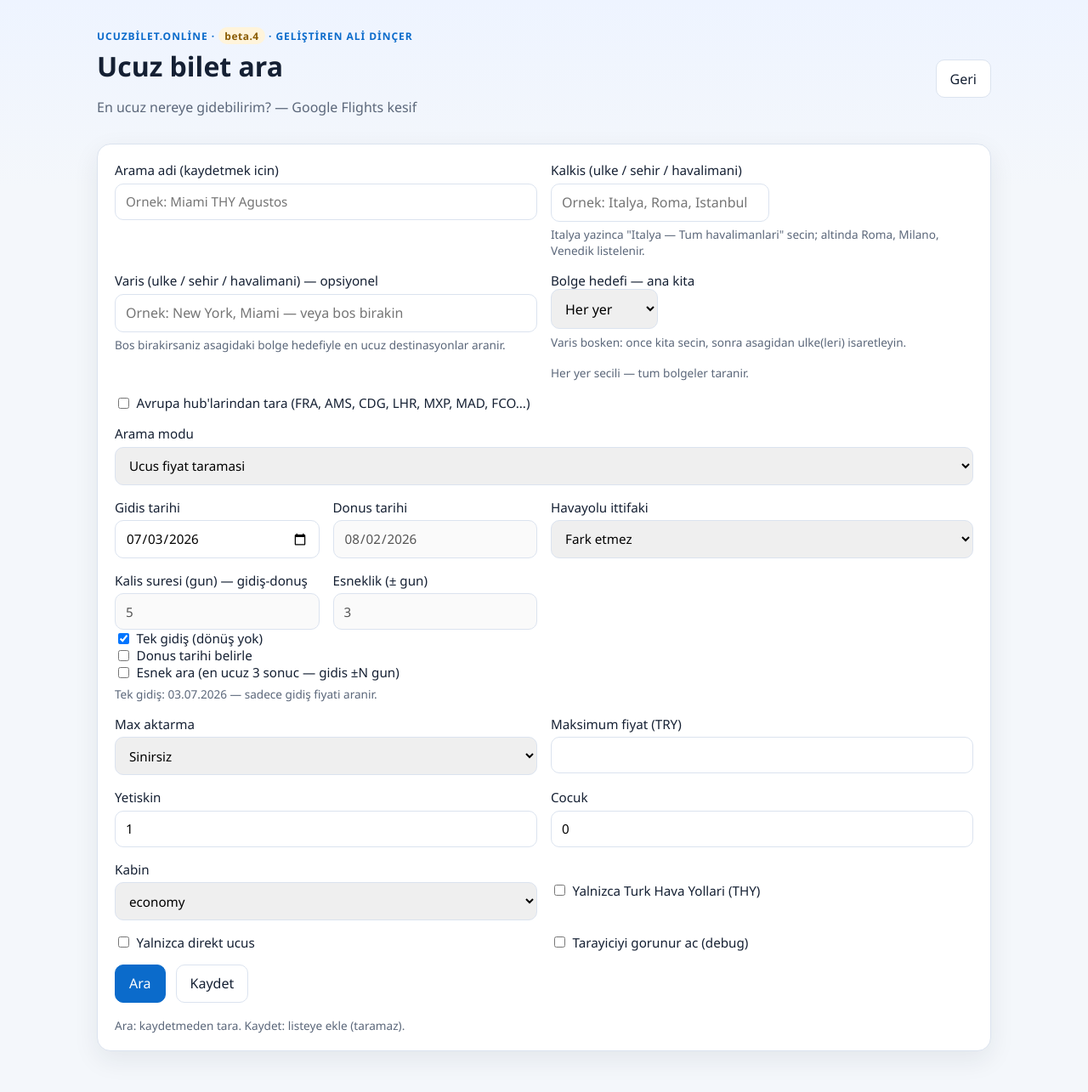
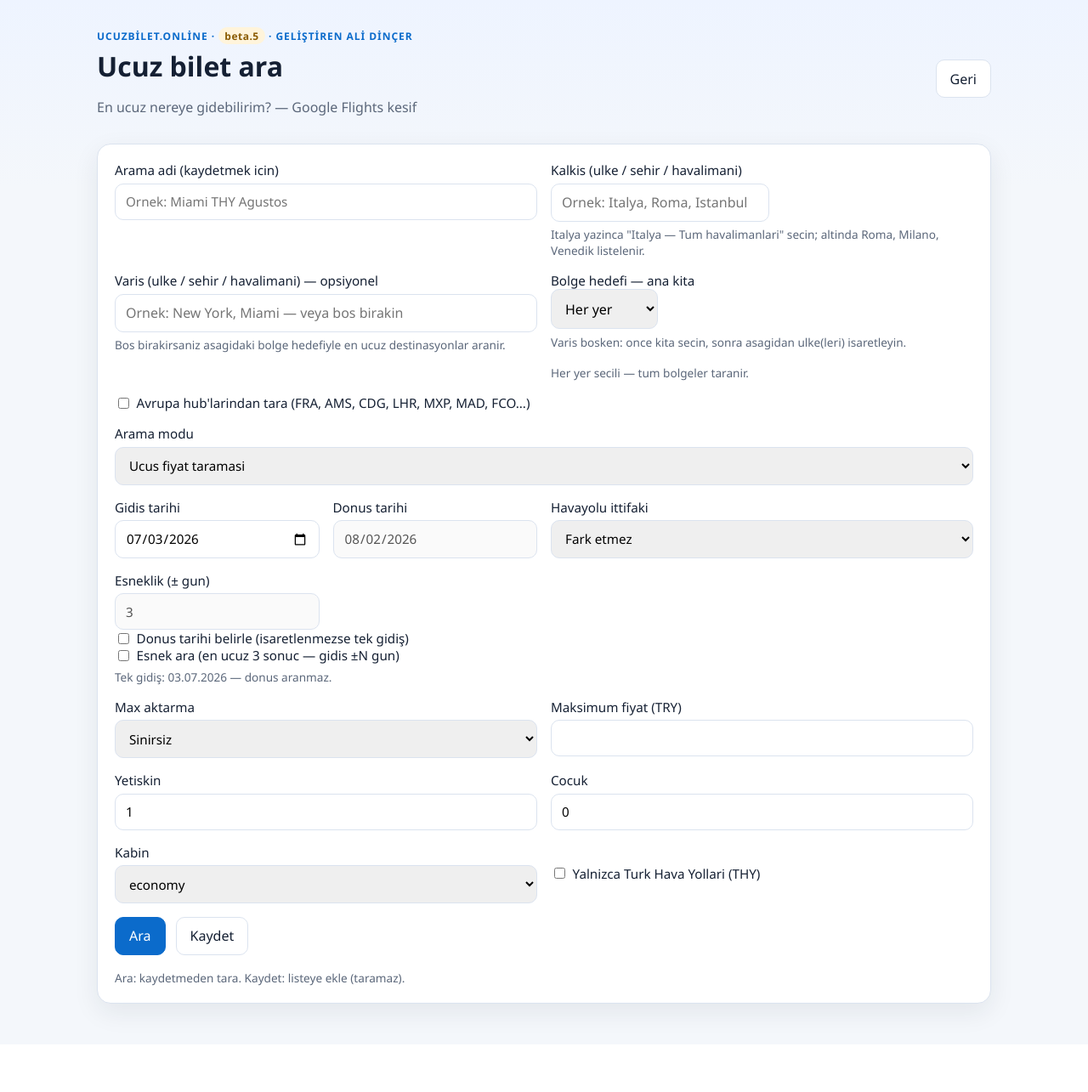
Before and after one commit to alid67-git/ucuzbilet.online, a FastAPI app: page /search in a window 1280 px wide. Shown: the whole page at 85% size. After the commit the page ends 1210 px from the top, so only its background shows below. Run offline with FastAPI, Linux system fonts and the light colour scheme.

Commit message:
Form sadelestirme: tek gidiş otomatik, direkt/debug kaldirildi; beta.5
Co-authored-by: Cursor <cursoragent@cursor.com>

```diff
--- a/app/main.py
+++ b/app/main.py
@@ -182,7 +182,6 @@ def _parse_search_form(
     date_to: str,
     trip_days: int,
     use_return_date: str | None,
-    one_way: str | None,
     flexible_search: str | None,
     flexibility_days: int,
     destination_scope: str,
@@ -190,12 +189,10 @@ def _parse_search_form(
     alliance: str,
     prefer_thy: str | None,
     max_stops: str,
-    direct_only: str | None,
     adults: int,
     children: int,
     max_price: str,
     cabin_class: str,
-    headless: str | None,
 ) -> ExploreSearchRequest:
     hub = use_european_hubs == "on" or mode == "hub_to_country"
     if mode == "hub_to_country":
@@ -230,7 +227,7 @@ def _parse_search_form(
     parsed_max_price = int(max_price) if max_price.strip() else None
 
     use_return = use_return_date == "on"
-    one_way_trip = one_way == "on" and not use_return
+    one_way_trip = not use_return
     flex = flexible_search == "on"
     explore_mode = ExploreMode(mode)
 
@@ -266,12 +263,12 @@ def _parse_search_form(
             alliance=AllianceFilter(alliance),
             prefer_thy=prefer_thy == "on",
             max_stops=parsed_max_stops,
-            direct_only=direct_only == "on",
+            direct_only=False,
             adults=adults,
             children=children,
             max_price=parsed_max_price,
             cabin_class=cabin_class,  # type: ignore[arg-type]
-            headless=headless != "off",
+            headless=True,
         )
     except ValidationError as exc:
         msg = exc.errors()[0].get("msg", "Gecersiz arama kriterleri.")
@@ -295,7 +292,6 @@ async def quick_search_run(
     date_to: str = Form(""),
     trip_days: int = Form(5),
     use_return_date: str | None = Form(None),
-    one_way: str | None = Form(None),
     flexible_search: str | None = Form(None),
     flexibility_days: int = Form(3),
     destination_scope: str = Form("anywhere"),
@@ -303,12 +299,10 @@ async def quick_search_run(
     alliance: str = Form("any"),
     prefer_thy: str | None = Form(None),
     max_stops: str = Form(""),
-    direct_only: str | None = Form(None),
     adults: int = Form(1),
     children: int = Form(0),
     max_price: str = Form(""),
     cabin_class: str = Form("economy"),
-    headless: str | None = Form(None),
 ):
     payload = _parse_search_form(
         name or f"Hizli arama {date.today().isoformat()}",
@@ -320,7 +314,6 @@ async def quick_search_run(
         date_to,
         trip_days,
         use_return_date,
-        one_way,
         flexible_search,
         flexibility_days,
         destination_scope,
@@ -328,12 +321,10 @@ async def quick_search_run(
         alliance,
         prefer_thy,
         max_stops,
-        direct_only,
         adults,
         children,
         max_price,
         cabin_class,
-        headless,
     )
     saved = save_quick_search(payload)
     await _run_search_and_save(saved)
@@ -351,7 +342,6 @@ async def create_search(
     date_to: str = Form(""),
     trip_days: int = Form(5),
     use_return_date: str | None = Form(None),
-    one_way: str | None = Form(None),
     flexible_search: str | None = Form(None),
     flexibility_days: int = Form(3),
     destination_scope: str = Form("anywhere"),
@@ -359,12 +349,10 @@ async def create_search(
     alliance: str = Form("any"),
     prefer_thy: str | None = Form(None),
     max_stops: str = Form(""),
-    direct_only: str | None = Form(None),
     adults: int = Form(1),
     children: int = Form(0),
     max_price: str = Form(""),
     cabin_class: str = Form("economy"),
-    headless: str | None = Form(None),
 ):
     payload = _parse_search_form(
         name.strip() or f"Arama {date.today().isoformat()}",
@@ -376,7 +364,6 @@ async def create_search(
         date_to,
         trip_days,
         use_return_date,
-        one_way,
         flexible_search,
         flexibility_days,
         destination_scope,
@@ -384,12 +371,10 @@ async def create_search(
         alliance,
         prefer_thy,
         max_stops,
-        direct_only,
         adults,
         children,
         max_price,
         cabin_class,
-        headless,
     )
     saved = save_search(payload)
     return RedirectResponse(url=f"/searches/{saved.id}", status_code=303)
@@ -419,7 +404,6 @@ async def update_search_route(
     date_to: str = Form(""),
     trip_days: int = Form(5),
     use_return_date: str | None = Form(None),
-    one_way: str | None = Form(None),
     flexible_search: str | None = Form(None),
     flexibility_days: int = Form(3),
     destination_scope: str = Form("anywhere"),
@@ -427,12 +411,10 @@ async def update_search_route(
     alliance: str = Form("any"),
     prefer_thy: str | None = Form(None),
     max_stops: str = Form(""),
-    direct_only: str | None = Form(None),
     adults: int = Form(1),
     children: int = Form(0),
     max_price: str = Form(""),
     cabin_class: str = Form("economy"),
-    headless: str | None = Form(None),
 ):
     payload = _parse_search_form(
         name,
@@ -444,7 +426,6 @@ async def update_search_route(
         date_to,
         trip_days,
         use_return_date,
-        one_way,
         flexible_search,
         flexibility_days,
         destination_scope,
@@ -452,12 +433,10 @@ async def update_search_route(
         alliance,
         prefer_thy,
         max_stops,
-        direct_only,
         adults,
         children,
         max_price,
         cabin_class,
-        headless,
     )
     updated = update_search(search_id, payload)
     if not updated:
--- a/app/models.py
+++ b/app/models.py
@@ -66,6 +66,12 @@ class ExploreSearchRequest(BaseModel):
 
         if self.prefer_thy:
             self.alliance = AllianceFilter.ANY
+
+        if not self.use_return_date:
+            self.one_way = True
+            self.date_to = None
+        else:
+            self.one_way = False
 
         if self.mode == ExploreMode.HUB_TO_COUNTRY:
             self.use_european_hubs = True
--- a/app/version.py
+++ b/app/version.py
@@ -1,2 +1,2 @@
 APP_VERSION = "0.4.0"
-BETA_BUILD = 4
+BETA_BUILD = 5
--- a/web/static/airport-picker.js
+++ b/web/static/airport-picker.js
@@ -147,7 +147,6 @@
   function syncFormFieldsBeforeSubmit() {
     const mode = modeSelect?.value;
     const useReturn = document.getElementById("use-return-date");
-    const oneWay = document.getElementById("one-way-trip");
     const flexSearch = document.getElementById("flexible-search");
     const tripReturn = document.getElementById("trip-return");
     const tripDays = document.getElementById("trip-days");
@@ -161,7 +160,6 @@
       });
     }
     if (useReturn) useReturn.disabled = false;
-    if (oneWay) oneWay.disabled = false;
     if (flexSearch) flexSearch.disabled = false;
 
     if (mode === "flexible" && tripDatePanel) {
@@ -175,26 +173,18 @@
 
     if (useReturn?.checked) {
       if (tripReturn) tripReturn.disabled = false;
-      if (tripDays) tripDays.disabled = true;
-      if (tripReturn?.value && tripDeparture?.value) {
+      if (tripReturn?.value && tripDeparture?.value && tripDays) {
         const from = new Date(tripDeparture.value + "T00:00:00");
         const to = new Date(tripReturn.value + "T00:00:00");
         const span = Math.round((to - from) / (1000 * 60 * 60 * 24));
-        if (span > 0 && tripDays) {
+        if (span > 0) {
           tripDays.value = String(span);
         }
       }
-    } else if (oneWay?.checked) {
-      if (tripReturn) {
-        tripReturn.value = "";
-        tripReturn.disabled = true;
-      }
-      if (tripDays) tripDays.disabled = true;
     } else {
       if (tripReturn) {
         tripReturn.value = "";
       }
-      if (tripDays) tripDays.disabled = false;
     }
 
     if (!flexSearch?.checked && flexibilityDaysInput) {
--- a/web/static/explore-form.js
+++ b/web/static/explore-form.js
@@ -18,7 +18,6 @@
   const flexibleOption = document.getElementById("mode-flexible");
   const clearDestBtn = document.getElementById("clear-destination");
   const useReturnCheckbox = document.getElementById("use-return-date");
-  const oneWayCheckbox = document.getElementById("one-way-trip");
   const flexibleSearchCheckbox = document.getElementById("flexible-search");
   const tripDeparture = document.getElementById("trip-departure");
   const tripReturn = document.getElementById("trip-return");
@@ -58,17 +57,13 @@
     if (isFlexibleMode) return;
 
     const useReturn = Boolean(useReturnCheckbox?.checked);
-    const oneWay = Boolean(oneWayCheckbox?.checked);
     const flexSearch = Boolean(flexibleSearchCheckbox?.checked);
 
     if (tripReturn) {
-      tripReturn.disabled = !useReturn || oneWay;
-      if (!useReturn || oneWay) {
+      tripReturn.disabled = !useReturn;
+      if (!useReturn) {
         tripReturn.removeAttribute("required");
       }
-    }
-    if (tripDaysInput) {
-      tripDaysInput.disabled = useReturn || oneWay;
     }
     if (flexibilityDaysInput) {
       flexibilityDaysInput.disabled = !flexSearch;
@@ -76,44 +71,38 @@
 
     const dep = tripDeparture?.value;
     const ret = tripReturn?.value;
-    const days = parseInt(tripDaysInput?.value || "5", 10) || 5;
     const flexDays = parseInt(flexibilityDaysInput?.value || "3", 10) || 3;
     const span = daysBetween(dep, ret);
+
+    if (useReturn && dep && ret && span && tripDaysInput) {
+      tripDaysInput.value = String(span);
+    }
 
     if (!tripDateHint) return;
 
     if (flexSearch) {
       if (useReturn && dep && ret && span) {
         tripDateHint.textContent =
-          "Esnek: " +
+          "Esnek gidiş-donus: " +
           formatDateTr(dep) +
           " ±" +
           flexDays +
-          " gun icinde en ucuz gidis aranir; donus " +
+          " gun; donus " +
           formatDateTr(ret) +
-          " (en iyi 3 sonuc).";
+          " (en iyi 3).";
       } else if (dep) {
         tripDateHint.textContent =
-          "Esnek: " +
-          formatDateTr(dep) +
-          " ±" +
-          flexDays +
-          " gun icinde en ucuz gidis; " +
-          days +
-          " gun kalis (en iyi 3 sonuc).";
+          "Esnek tek gidiş: " + formatDateTr(dep) + " ±" + flexDays + " gun (en iyi 3).";
       } else {
-        tripDateHint.textContent = "Esnek arama: gidis ±N gun, en ucuz 3 sonuc listelenir.";
+        tripDateHint.textContent = "Esnek arama: gidis ±N gun, en ucuz 3 sonuc.";
       }
     } else if (useReturn && dep && ret && span) {
       tripDateHint.textContent =
-        "Gidis-donus: " + formatDateTr(dep) + " gidis → " + formatDateTr(ret) + " donus (" + span + " gun).";
-    } else if (oneWay && dep) {
-      tripDateHint.textContent = "Tek gidiş: " + formatDateTr(dep) + " — sadece gidiş fiyati aranir.";
+        "Gidis-donus: " + formatDateTr(dep) + " → " + formatDateTr(ret) + " (" + span + " gun).";
     } else if (dep) {
-      tripDateHint.textContent =
-        "Gidis-donus: " + formatDateTr(dep) + " gidis, " + days + " gun kalis (donus otomatik hesaplanir).";
+      tripDateHint.textContent = "Tek gidiş: " + formatDateTr(dep) + " — donus aranmaz.";
     } else {
-      tripDateHint.textContent = "Gidis tarihi secin. Tek gidiş, donus tarihi veya kalis suresi seceneklerinden birini kullanin.";
+      tripDateHint.textContent = "Gidis tarihi secin. Donus icin 'Donus tarihi belirle' isaretleyin.";
     }
   }
 
@@ -224,22 +213,10 @@
   }
 
   modeSelect?.addEventListener("change", syncModePanels);
-  useReturnCheckbox?.addEventListener("change", () => {
-    if (useReturnCheckbox.checked && oneWayCheckbox) {
-      oneWayCheckbox.checked = false;
-    }
-    syncTripDatePanel();
-  });
-  oneWayCheckbox?.addEventListener("change", () => {
-    if (oneWayCheckbox.checked) {
-      if (useReturnCheckbox) useReturnCheckbox.checked = false;
-    }
-    syncTripDatePanel();
-  });
+  useReturnCheckbox?.addEventListener("change", syncTripDatePanel);
   flexibleSearchCheckbox?.addEventListener("change", syncTripDatePanel);
   tripDeparture?.addEventListener("change", syncTripDatePanel);
   tripReturn?.addEventListener("change", syncTripDatePanel);
-  tripDaysInput?.addEventListener("input", syncTripDatePanel);
   flexibilityDaysInput?.addEventListener("input", syncTripDatePanel);
 
   if (hubCheckbox) hubCheckbox.addEventListener("change", syncModePanels);
--- a/web/templates/detail.html
+++ b/web/templates/detail.html
@@ -44,7 +44,7 @@
       <ul class="meta">
         <li>Mod: {{ search.mode.value.replace('_', ' ') }}</li>
         {% if search.mode.value == 'fixed_trip' %}
-        <li>Tarih: {{ search.date_from or search.departure_date }} gidis{% if search.use_return_date and search.date_to %} → {{ search.date_to }} donus{% elif search.one_way %} · tek gidiş{% elif search.flexible_departure_in_range %} · esnek ±{{ search.flexibility_days }} gun{% else %} · {{ search.trip_days }} gun kalis (gidiş-donuş){% endif %}{% if search.flexible_departure_in_range %} (en iyi 3){% endif %}</li>
+        <li>Tarih: {{ search.date_from or search.departure_date }} gidis{% if search.use_return_date and search.date_to %} → {{ search.date_to }} donus{% elif search.flexible_departure_in_range %} · esnek ±{{ search.flexibility_days }} gun{% else %} · tek gidiş{% endif %}{% if search.flexible_departure_in_range %} (en iyi 3){% endif %}</li>
         {% elif search.mode.value == 'date_range' %}
         <li>Tarih: {{ search.date_from }} gidis{% if search.use_return_date and search.date_to %} → {{ search.date_to }} donus{% endif %}{% if search.flexible_departure_in_range %} · esnek ±{{ search.flexibility_days }} gun (en iyi 3){% endif %}</li>
         {% endif %}
@@ -64,7 +64,7 @@
         {% endif %}
         <li>Yolcu: {{ search.adults }} yetiskin, {{ search.children }} cocuk</li>
         {% if search.max_price %}<li>Maksimum: {{ search.max_price }} TRY</li>{% endif %}
-        {% if search.direct_only %}<li>Sadece direkt</li>{% endif %}
+        {% if search.max_stops == 0 %}<li>Sadece direkt</li>{% elif search.max_stops is not none %}<li>Max aktarma: {{ search.max_stops }}</li>{% endif %}
       </ul>
     </section>
 
--- a/web/templates/form.html
+++ b/web/templates/form.html
@@ -109,9 +109,6 @@
       {% endif %}
       {% set trip_dep = search.date_from if search and search.date_from else (search.departure_date if search and search.departure_date else today) %}
 
-      {% set one_way_trip = search.one_way if search else true %}
-      {% if search and search.use_return_date %}{% set one_way_trip = false %}{% endif %}
-
       <div id="trip-date-panel" class="mode-panel full">
         <div class="form-grid nested">
           <label>
@@ -124,12 +121,6 @@
               value="{{ search.date_to if search and search.date_to else default_range_end }}"
               {% if not has_return %}disabled{% endif %}>
           </label>
-          <label id="trip-days-field">
-            Kalis suresi (gun) — gidiş-donuş
-            <input type="number" min="1" max="30" name="trip_days" id="trip-days"
-              value="{{ search.trip_days if search else 5 }}"
-              {% if has_return or one_way_trip %}disabled{% endif %}>
-          </label>
           <label id="flexibility-days-field">
             Esneklik (± gun)
             <input type="number" min="1" max="14" name="flexibility_days" id="flexibility-days"
@@ -137,20 +128,17 @@
               {% if not search or not search.flexible_departure_in_range %}disabled{% endif %}>
           </label>
         </div>
-        <label class="checkbox">
-          <input type="checkbox" name="one_way" id="one-way-trip" value="on" {% if one_way_trip %}checked{% endif %}>
-          Tek gidiş (dönüş yok)
-        </label>
+        <input type="hidden" name="trip_days" id="trip-days" value="{{ search.trip_days if search else 5 }}">
         <label class="checkbox">
           <input type="checkbox" name="use_return_date" id="use-return-date" {% if has_return %}checked{% endif %}>
-          Donus tarihi belirle
+          Donus tarihi belirle (isaretlenmezse tek gidiş)
         </label>
         <label class="checkbox">
           <input type="checkbox" name="flexible_search" id="flexible-search"
             {% if search and search.flexible_departure_in_range %}checked{% endif %}>
           Esnek ara (en ucuz 3 sonuc — gidis ±N gun)
         </label>
-        <p class="hint" id="trip-date-hint">Tek gidiş: sadece gidiş fiyatı aranır.</p>
+        <p class="hint" id="trip-date-hint">Donus secilmezse tek gidiş fiyati aranir.</p>
       </div>
 
 
@@ -251,26 +239,6 @@
 
 
 
-      <label class="checkbox">
-
-        <input type="checkbox" name="direct_only" {% if search and search.direct_only %}checked{% endif %}>
-
-        Yalnizca direkt ucus
-
-      </label>
-
-
-
-      <label class="checkbox">
-
-        <input type="checkbox" name="headless" value="off" {% if search and not search.headless %}checked{% endif %}>
-
-        Tarayiciyi gorunur ac (debug)
-
-      </label>
-
-
-
       <div class="full actions">
         <button class="button primary" type="submit" formaction="{{ run_action or '/search/run' }}">Ara</button>
         <button class="button" type="submit" formaction="{{ action }}">Kaydet</button>
```
